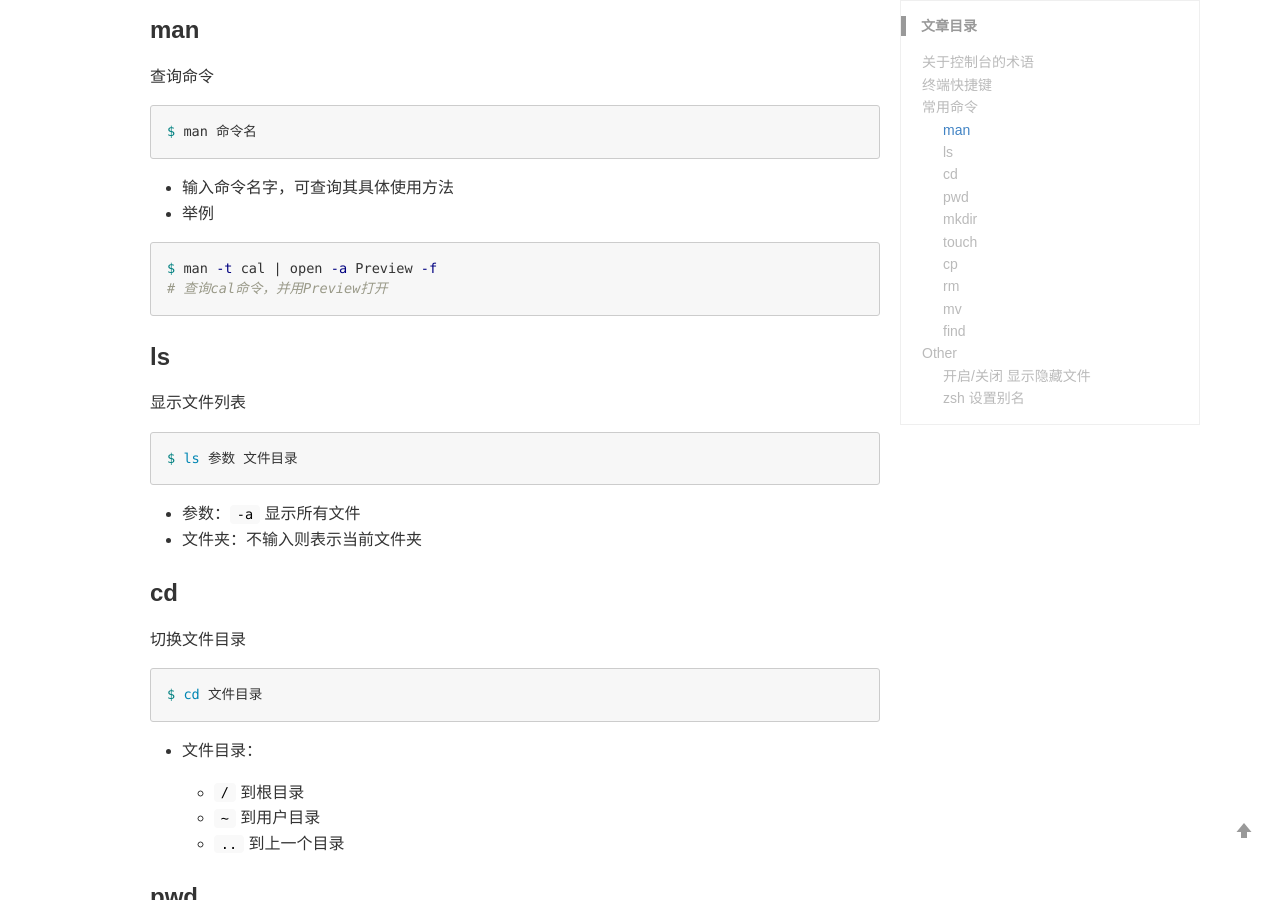
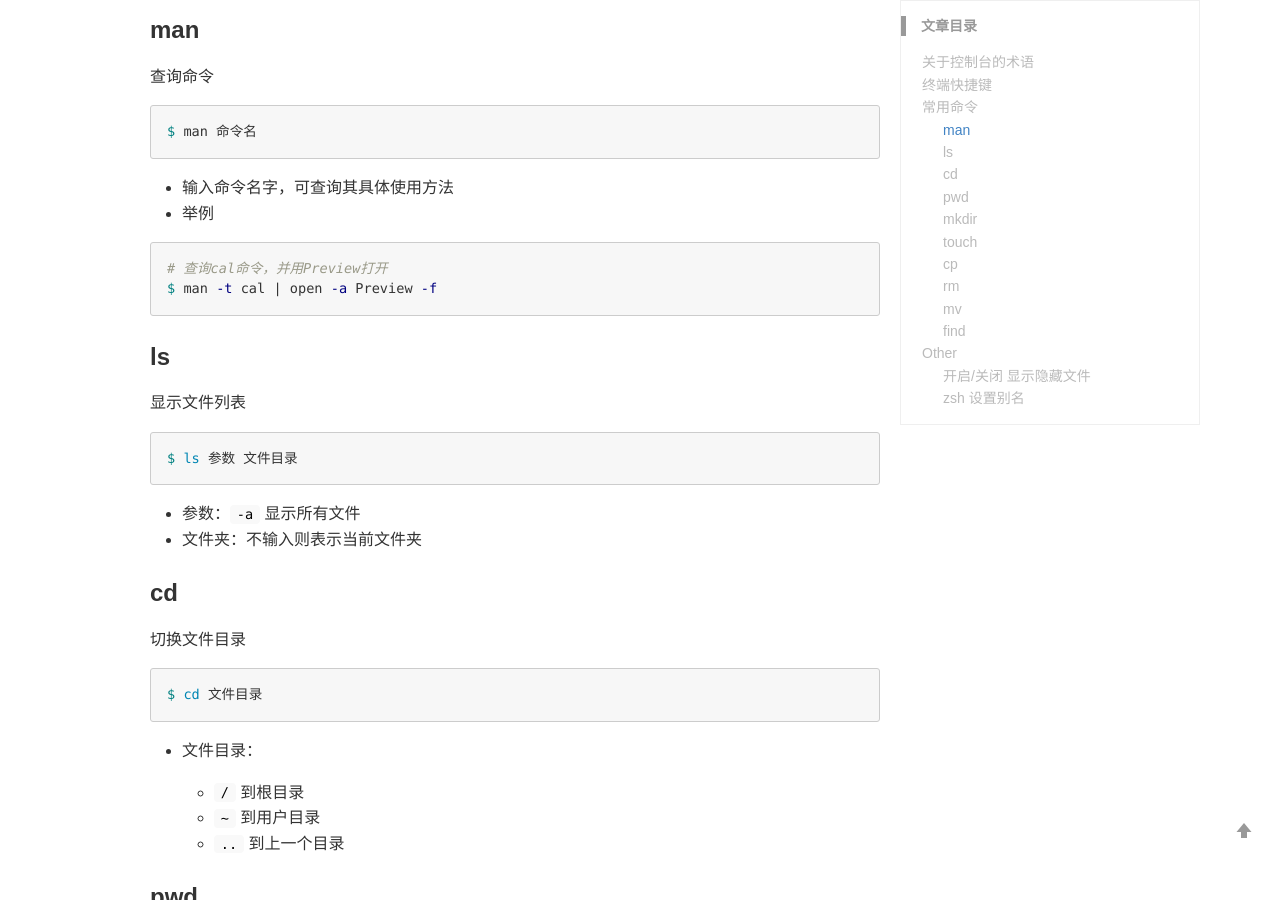
Before and after one commit to ripperhe/ripperhe.github.io, a Jekyll site: the page built from _wiki/mac-terminal.md, in a window 1280 px wide and 900 px high, scrolled down 1421 px. Built offline with Jekyll 4.4.1, drawn with Linux system fonts in a browser that asks for light colours; comment, search, counter and statistics services are not loaded.

Commit message:
修改一个注释

````diff
--- a/_wiki/mac-terminal.md
+++ b/_wiki/mac-terminal.md
@@ -56,8 +56,8 @@ $ man 命令名
 * 举例
 
 ```bash
+# 查询cal命令，并用Preview打开
 $ man -t cal | open -a Preview -f
-# 查询cal命令，并用Preview打开
 ```
 
 ###  ls
````
